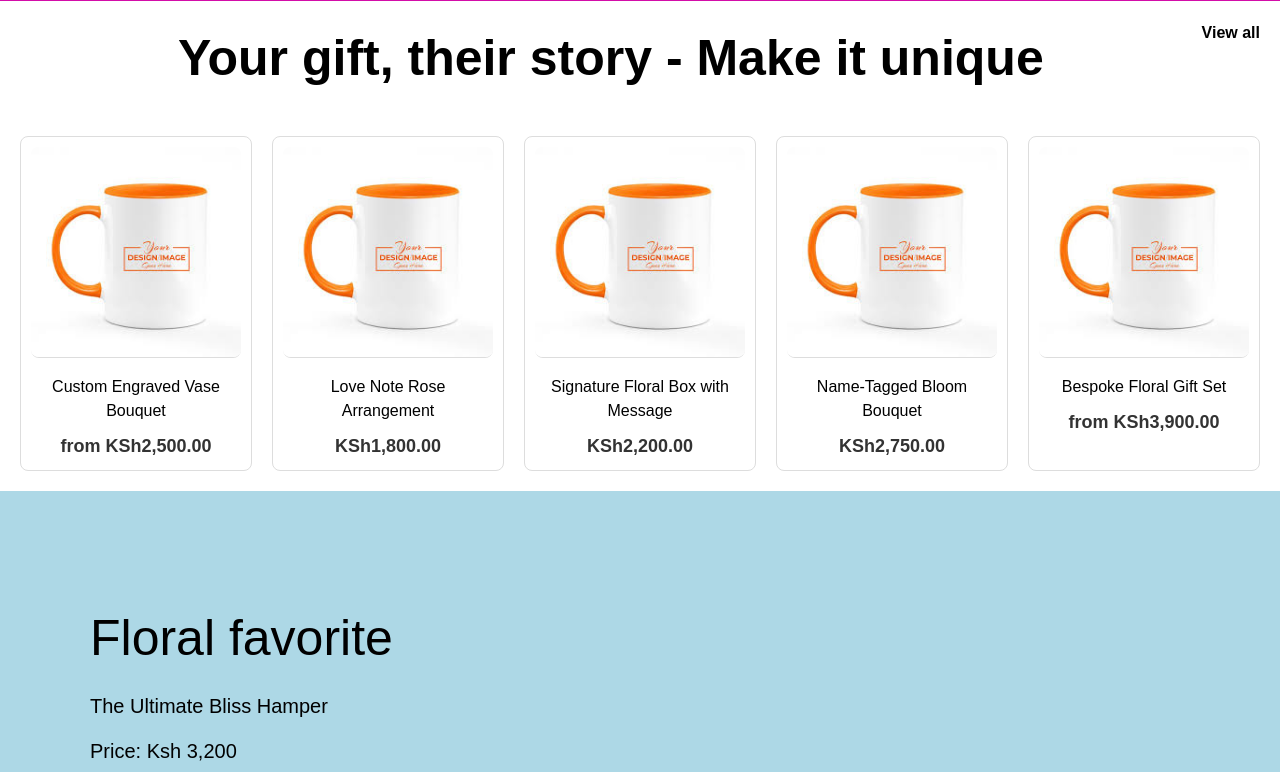
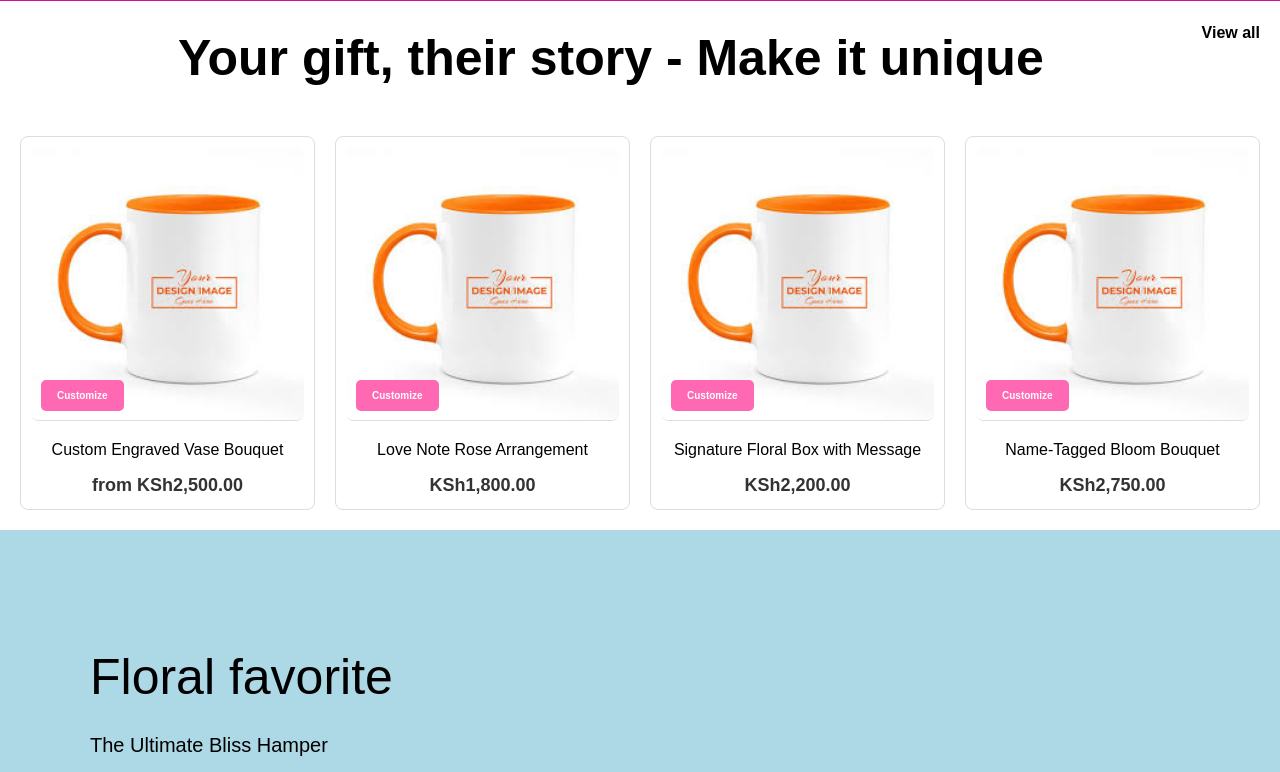
Before and after one commit to MuchiriKinyua/Florist, a plain HTML site: page index.html in a window 1280 px wide. Shown: the part 2820-3592 px from the top of the page. Drawn offline with nearby package versions, Linux system fonts and the light colour scheme; a web font is replaced by a local one.

Commit message:
personalize

```diff
--- a/index.html
+++ b/index.html
@@ -541,7 +541,7 @@ Brighten someone’s day with this delightful combination
         <div class="product-card">
             <div class="image-container">
                 <img src="image/mug.jpeg" alt="Custom Engraved Vase Bouquet">
-                <button class="personalize-btn">Personalize</button>
+                <button class="customize-btn">Customize</button>
             </div>
             <p class="product-title">Custom Engraved Vase Bouquet</p>
             <p class="product-price">from KSh2,500.00</p>
@@ -550,7 +550,7 @@ Brighten someone’s day with this delightful combination
         <div class="product-card">
             <div class="image-container">
                 <img src="image/mug.jpeg" alt="Love Note Rose Arrangement">
-                <button class="personalize-btn">Personalize</button>
+                <button class="customize-btn">Customize</button>
             </div>
             <p class="product-title">Love Note Rose Arrangement</p>
             <p class="product-price">KSh1,800.00</p>
@@ -559,7 +559,7 @@ Brighten someone’s day with this delightful combination
         <div class="product-card">
             <div class="image-container">
                 <img src="image/mug.jpeg" alt="Signature Floral Box with Message">
-                <button class="personalize-btn">Personalize</button>
+                <button class="customize-btn">Customize</button>
             </div>
             <p class="product-title">Signature Floral Box with Message</p>
             <p class="product-price">KSh2,200.00</p>
@@ -568,24 +568,14 @@ Brighten someone’s day with this delightful combination
         <div class="product-card">
             <div class="image-container">
                 <img src="image/mug.jpeg" alt="Name-Tagged Bloom Bouquet">
-                <button class="personalize-btn">Personalize</button>
+                <button class="customize-btn">Customize</button>
             </div>
             <p class="product-title">Name-Tagged Bloom Bouquet</p>
             <p class="product-price">KSh2,750.00</p>
         </div>
 
-        <div class="product-card">
-            <div class="image-container">
-                <img src="image/mug.jpeg" alt="Bespoke Floral Gift Set">
-                <button class="personalize-btn">Personalize</button>
-            </div>
-            <p class="product-title">Bespoke Floral Gift Set</p>
-            <p class="product-price">from KSh3,900.00</p>
-        </div>
     </div>
 </div>
-
-
 
 
 <!-- Best Seller -->
--- a/style.css
+++ b/style.css
@@ -365,33 +365,26 @@ color: white;
         border-radius: 8px;
     }
 
-    /* Style for the personalize button */
-    .personalize-btn {
+    /* Style for the Customize button */
+    .customize-btn {
         position: absolute;
-        top: 50%;
-        left: 50%;
-        transform: translate(-50%, -50%);
-        background-color: rgba(255, 105, 180, 0.9); /* Light pink button */
+        bottom: 10px; /* Move to bottom */
+        left: 10px; /* Align to left */
+        background-color: #ff69b4; /* Pink color */
         color: white;
         border: none;
-        padding: 10px 20px;
-        font-size: 14px;
+        padding: 8px 16px;
+        font-size: 10px;
         font-weight: bold;
         border-radius: 5px;
         cursor: pointer;
-        opacity: 0; /* Initially hidden */
-        transition: opacity 0.3s ease-in-out;
+        opacity: 1; /* Always visible */
+        transition: background-color 0.3s ease-in-out;
     }
 
-    /* Show button on hover */
-    .image-container:hover .personalize-btn {
-        opacity: 1;
+    .customize-btn:hover {
+        background-color: #ff1493; /* Darker pink on hover */
     }
-
-    .personalize-btn:hover {
-        background-color: rgba(255, 20, 147, 0.9); /* Slightly darker pink */
-    }
-
 /* best seller */
 
 .best-seller-section {
```
